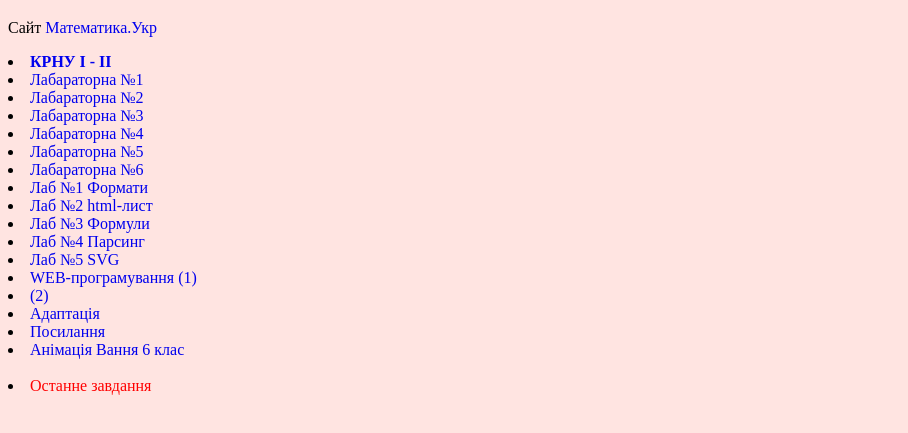
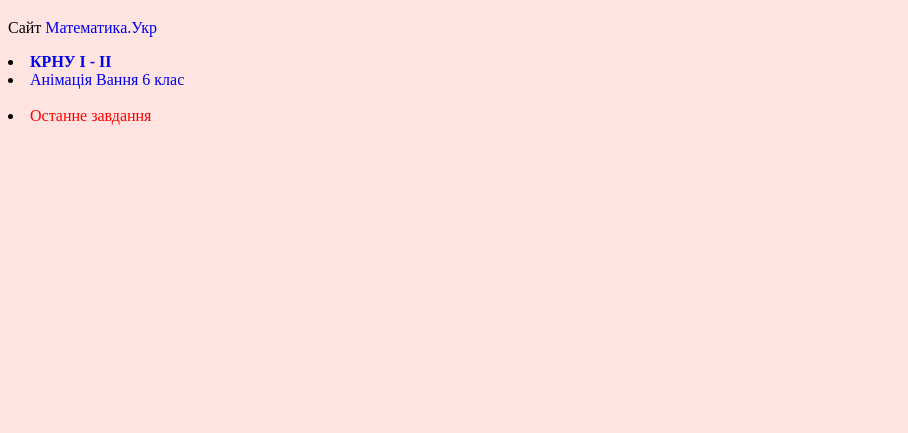
Before and after one commit to bardazz/.github.io, a plain HTML site: page index.html in a window 1280 px wide. Shown: the part 61-494 px from the top of the page, without its empty margins (0-908 px from the left). Drawn offline with Linux system fonts and the light colour scheme.

Commit message:
Update index.html

```diff
--- a/index.html
+++ b/index.html
@@ -19,21 +19,7 @@
 <div>
 </select>
 <li><a  href="./robota.html"><B>КРНУ  I - II</B> </a></li>
-<li><a  href="./index.html">Лабараторна №1</a></li>
-<li><a   href="./work2.html">Лабараторна №2</a></li>
-<li><a   href="./work3.html">Лабараторна №3</a></li>
-<li><a   href="./lab4.html">Лабараторна №4</a></li>
-<li><a   href="./lab5.html">Лабараторна №5</a></li>
-<li><a   href="./lab6.html">Лабараторна №6</a></li>
-<li><a   href="./New.sem7.html">Лаб №1 Формати</a></li>
-<li><a   href="popweb2.html">Лаб №2 html-лист</a></li>
-<li><a   href="for3.html">Лаб №3 Формули</a></li>
-<li><a   href="parsing4.html">Лаб №4 Парсинг</a></li>
-<li><a   href="ter.html">Лаб №5 SVG</a></li>
-<li><a   href="workking2.html"> WEB-програмування (1)</a></li>
-<li><a   href="workking2(2).html">(2)</a></li>
-<li><a   href="robota1.html">Адаптація</a></li>
-<li><a   href="laba_six.html">Посилання</a></li>
+
     <li><a   href="kod-vanna.html">Анімація Вання 6 клас</a></li>
     <br>
     <li><a   href="sait-sold.html" class="UP">Останне завдання</a></li>
```
